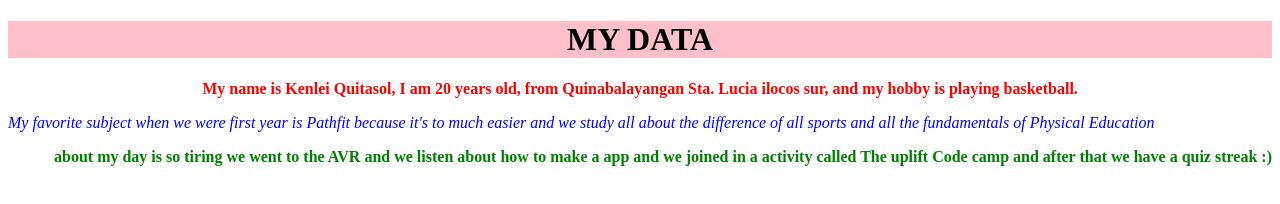
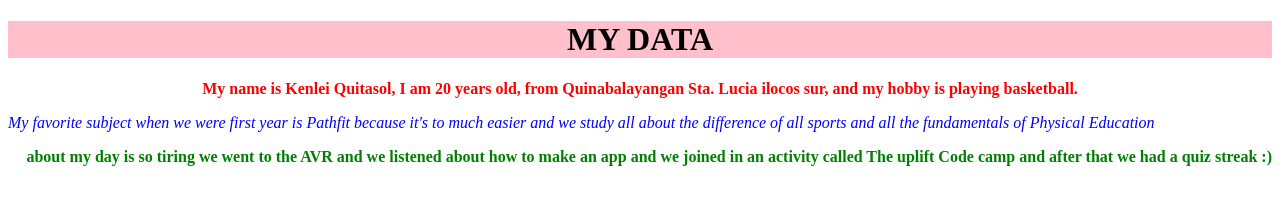
Before and after one commit to QuitasolKenlei/HtmlAct.1, a plain HTML site: page Index.html in a window 1280 px wide. Drawn offline with Linux system fonts and the light colour scheme.

Commit message:
Update Index.html

```diff
--- a/Index.html
+++ b/Index.html
@@ -9,7 +9,7 @@
 
 <p style="text-align:left;color:blue;"><i>My favorite subject when we were first year is Pathfit because it's to much easier and we study all about the difference of all sports and all the fundamentals of Physical Education </i></p>
 
-<p style="text-align:right;color:green;"><strong> about my day is so tiring we went to the AVR and we listen about how to make a app and we joined in a activity called The uplift Code camp and after that we have a quiz streak :)<strong></p>
+<p style="text-align:right;color:green;"><strong> about my day is so tiring we went to the AVR and we listened about how to make an app and we joined in an activity called The uplift Code camp and after that we had a quiz streak :)<strong></p>
 
 </body>
 
```
